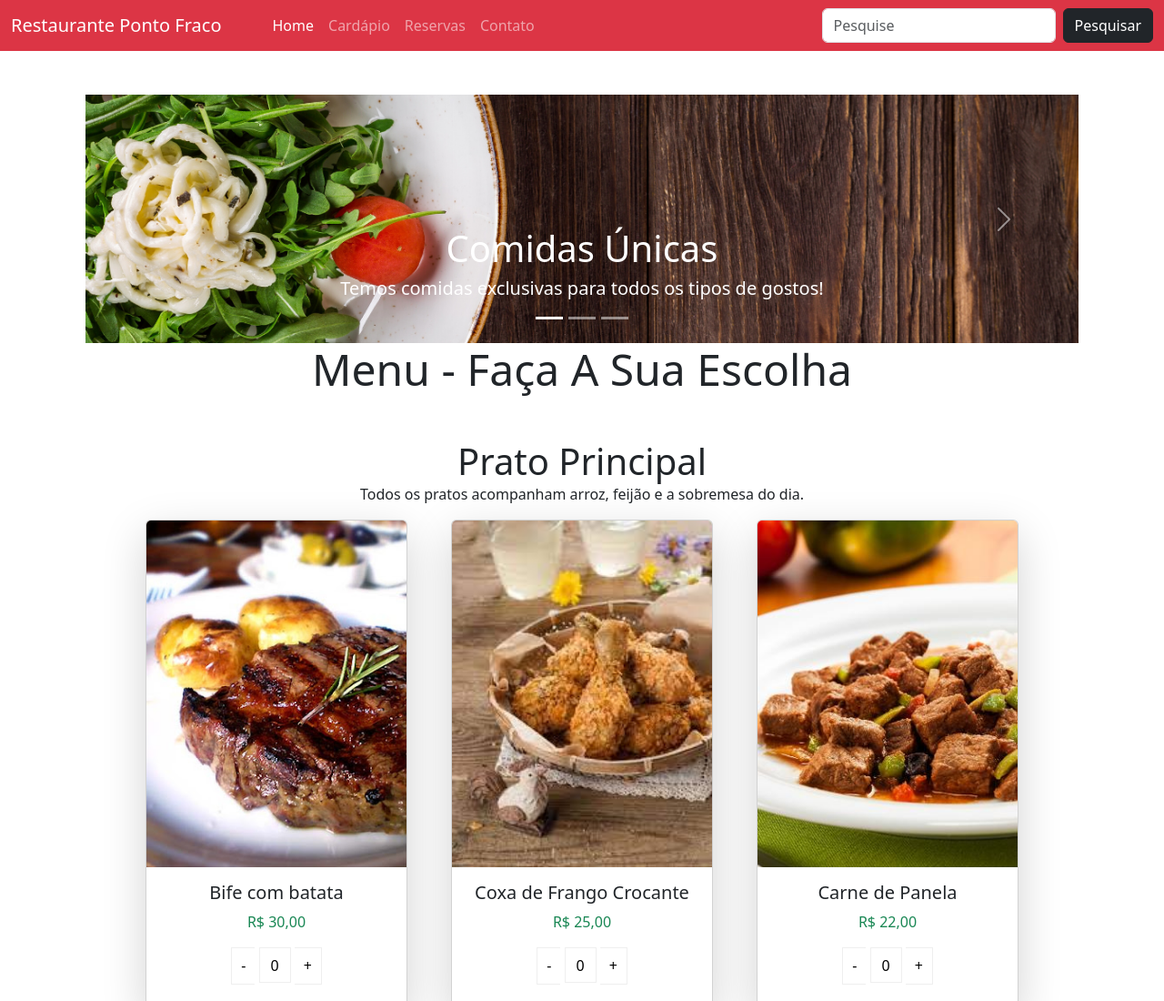
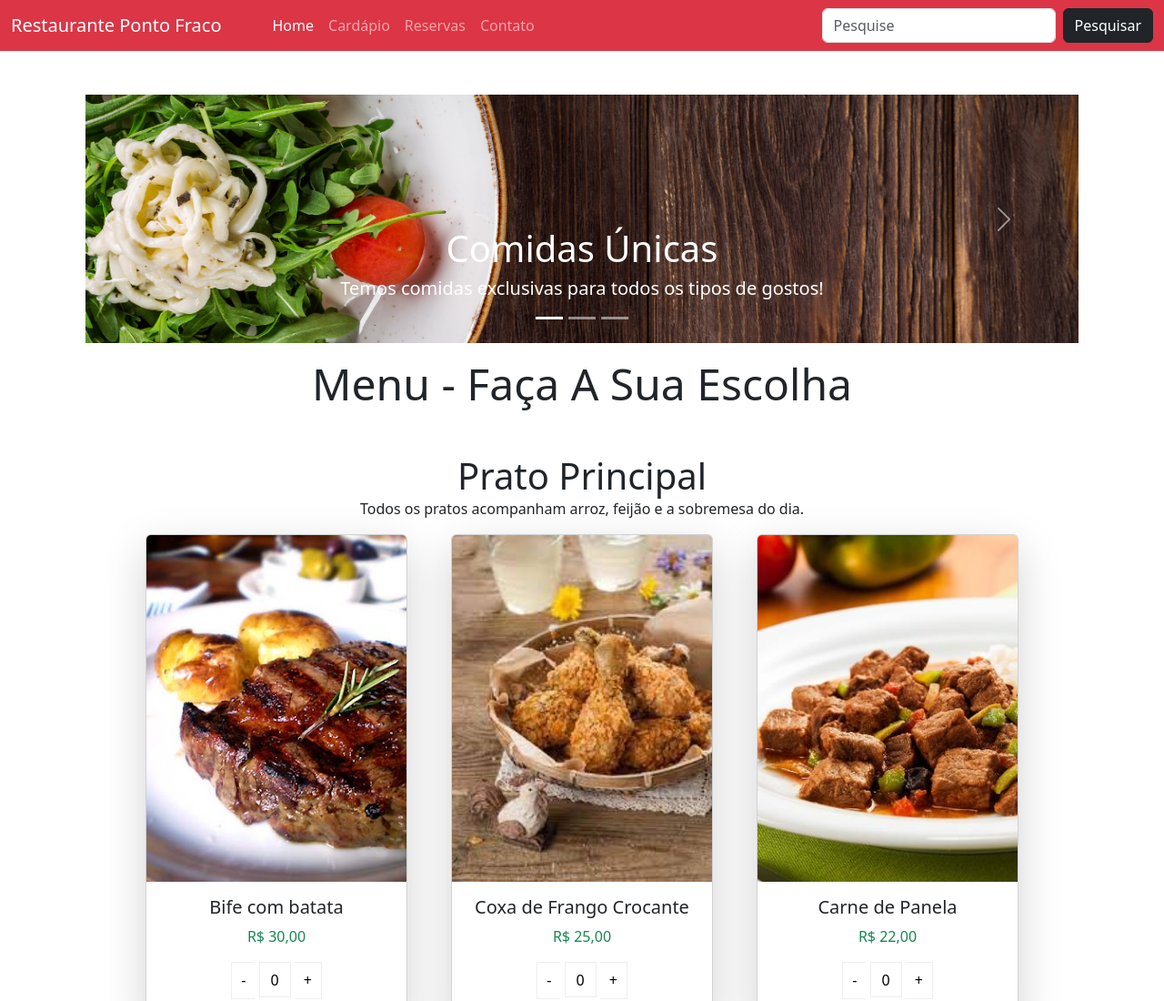
Before and after one commit to JoaoVictorCorrea/menu-project-bootstrap, a plain HTML site: page index.html in a window 1280 px wide. Shown: the top 1100 px of the page at 91% size. Drawn offline with nearby package versions, Linux system fonts and the light colour scheme.

Commit message:
closes #4 - Usabilidade

```diff
--- a/index.html
+++ b/index.html
@@ -92,7 +92,7 @@
         </div>
 
         <!-- Title Page -->
-        <div class="row">
+        <div class="row mt-3">
             <div class="col">
                 <div class="display-5">
                     Menu - Faça A Sua Escolha
```
